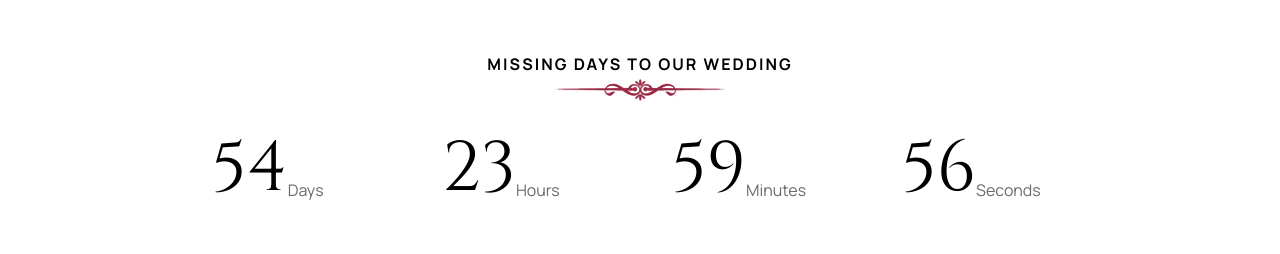
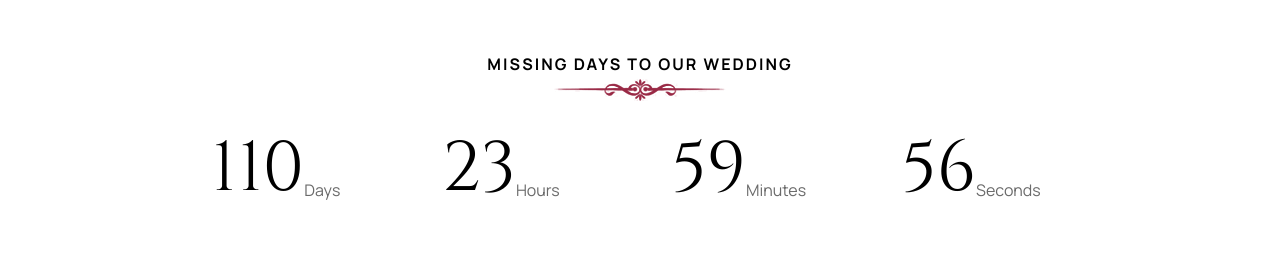
Before and after one commit to RanulaGihara/themeforest-SCV5JGgZ-wendola-wedding-planner-react-template, a Next.js app in the folder file/: page / in a window 1280 px wide. Shown: the part 1262-1516 px from the top of the page. Built offline with nearby package versions, Linux system fonts and the light colour scheme.

Commit message:
days to wedding

```diff
--- a/file/components/layout/PageHead.js
+++ b/file/components/layout/PageHead.js
@@ -4,7 +4,7 @@ const PageHead = ({ headTitle }) => {
   return (
   <>
   <Head>
-    <title> {headTitle ? headTitle : "Wendola | Wedding & Planner React Nextjs Template"} </title>
+    <title> {headTitle ? headTitle : "Nethmi & Ranula"} </title>
     <link
     href="https://fonts.googleapis.com/css2?family=Cinzel:wght@400;500;600;700;800&family=Manrope:wght@300;400;500;600;700&family=Great+Vibes&display=swap"
     rel="stylesheet" />
--- a/file/components/sections/Countdown1.js
+++ b/file/components/sections/Countdown1.js
@@ -2,6 +2,17 @@ import React from 'react';
 import CountDown from '@/components/elements/CountDown';
 
 const Countdown1 = () => {
+
+  // Function to calculate the difference in days
+  const calculateDaysToWedding = () => {
+    const today = new Date();
+    const weddingDate = new Date(2024, 10, 29); // November 29, 2024
+    const timeDiff = weddingDate.getTime() - today.getTime();
+    const daysDiff = Math.ceil(timeDiff / (1000 * 3600 * 24)); // Convert milliseconds to days
+    return daysDiff;
+  };
+
+  const daysToWedding = calculateDaysToWedding();
   const fixDate = new Date();
   return (
   <>
@@ -20,7 +31,7 @@ const Countdown1 = () => {
         </div>
       </div>
       <div className="time-counter wow fadeInUp">
-        <CountDown endDateTime={fixDate.setDate(fixDate.getDate() + 55)} />
+        <CountDown endDateTime={fixDate.setDate(fixDate.getDate() + daysToWedding)} />
       </div>
     </div>
   </section>
--- a/file/components/sections/GallerySlider1.js
+++ b/file/components/sections/GallerySlider1.js
@@ -44,7 +44,7 @@ const GallerySlider1 = () => {
 	<>
     <section className="gallery-section-two pt-0">
         <div className="auto-container">
-            <h3 className="title">Follow @domain.com</h3>
+            <h3 className="title">Wander through our love story.</h3>
 			<Swiper {...swiperOptions} className="gallery-carousel owl-carousel owl-theme disable-navs">
 				<SwiperSlide>
 					<div className="gallery-block-two">
--- a/file/pages/index.js
+++ b/file/pages/index.js
@@ -2,7 +2,7 @@ import Layout from "@/components/layout/Layout"
 import Banner1 from "@/components/sections/Banner1"
 import Countdown1 from "@/components/sections/Countdown1"
 import CallToAction1 from "@/components/sections/CallToAction1"
-import Clients1 from "@/components/sections/Clients1"
+// import Clients1 from "@/components/sections/Clients1"
 import Contact1 from "@/components/sections/Contact1"
 import Couple1 from "@/components/sections/Couple1"
 import Event1 from "@/components/sections/Event1"
@@ -26,7 +26,7 @@ export default function Home() {
     {/* <Team1 /> */}
     <CallToAction1 />
     <Contact1 />
-    <Clients1 />
+    {/* <Clients1 /> */}
     <GallerySlider1 />
     </Layout>
     </>
```
